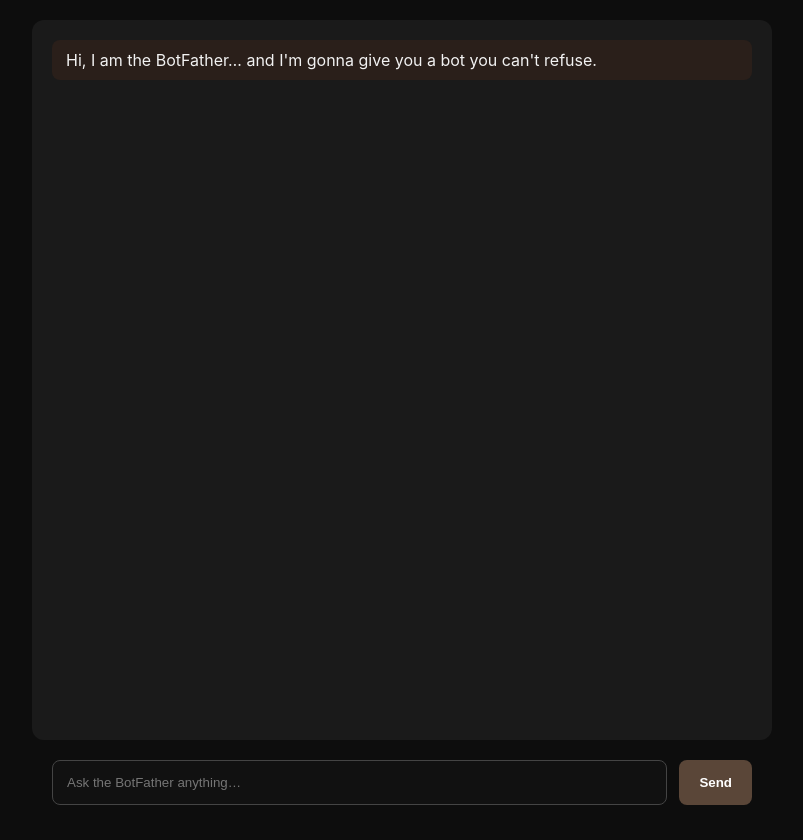
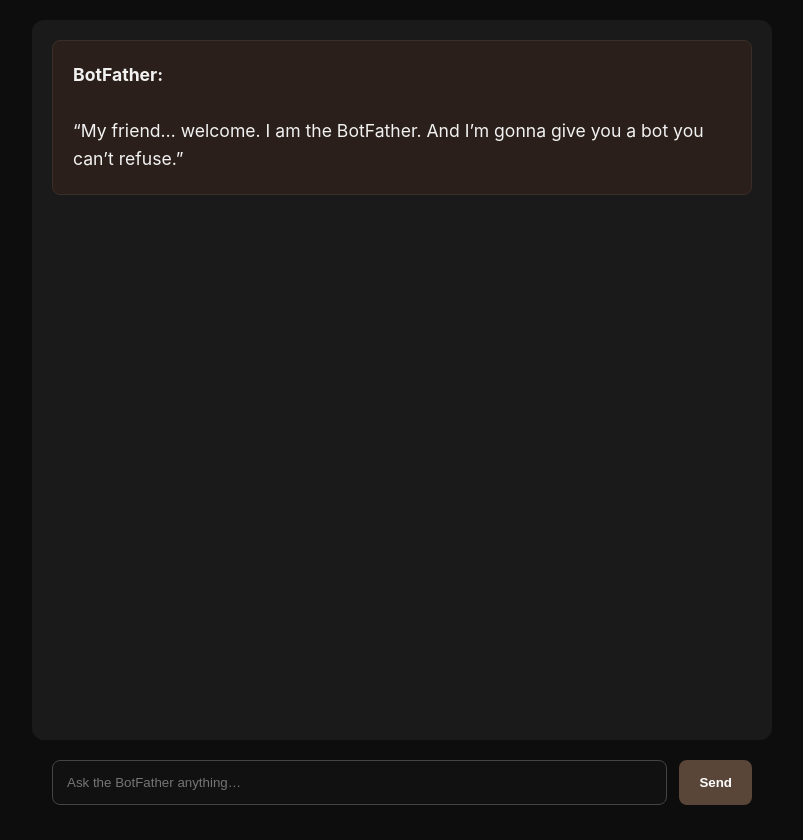
Before and after one commit to kartiksood713-cloud/ai-tool-matchmaker, a Next.js app: page / in a window 1280 px wide. Shown: the whole page, without its empty margins (238-1041 px from the left). Built offline with nearby package versions, Linux system fonts and the light colour scheme.

Commit message:
Update ChatUI.tsx

```diff
--- a/app/components/ChatUI.tsx
+++ b/app/components/ChatUI.tsx
@@ -3,14 +3,7 @@
 import { useState } from "react";
 
 export default function ChatUI() {
-  const [messages, setMessages] = useState([
-    {
-      role: "assistant",
-      content:
-        "Hi, I am the BotFather… and I'm gonna give you a bot you can't refuse."
-    }
-  ]);
-
+  const [messages, setMessages] = useState([]);
   const [input, setInput] = useState("");
 
   const sendMessage = async () => {
@@ -59,6 +52,30 @@ export default function ChatUI() {
           overflowY: "scroll"
         }}
       >
+
+        {/* ----------------------------- */}
+        {/* WELCOME MESSAGE (STATIC) */}
+        {/* ----------------------------- */}
+        <div
+          style={{
+            marginBottom: "25px",
+            padding: "20px",
+            borderRadius: "8px",
+            background: "#2a1f1a",
+            border: "1px solid #3b2e26",
+            fontSize: "1.1rem",
+            lineHeight: "1.6"
+          }}
+        >
+          <strong>BotFather:</strong><br /><br />
+          “My friend… welcome.
+          I am the BotFather.
+          And I’m gonna give you a bot you can’t refuse.”
+        </div>
+
+        {/* ----------------------------- */}
+        {/* CHAT MESSAGES */}
+        {/* ----------------------------- */}
         {messages.map((m, i) => (
           <div
             key={i}
@@ -77,6 +94,9 @@ export default function ChatUI() {
         ))}
       </div>
 
+      {/* ----------------------------- */}
+      {/* INPUT AREA */}
+      {/* ----------------------------- */}
       <div
         style={{
           display: "flex",
```
